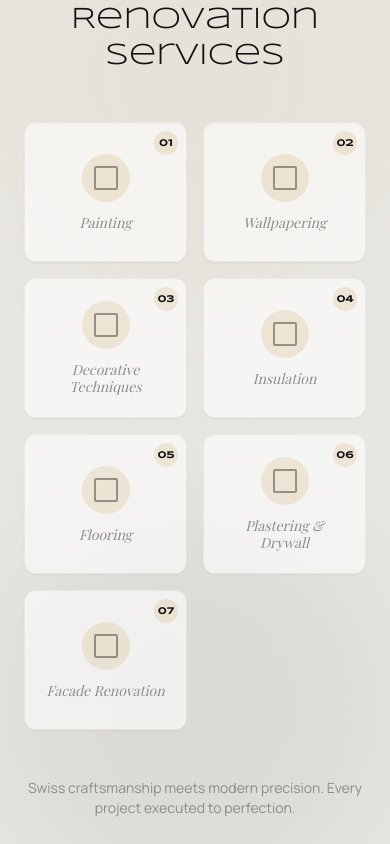
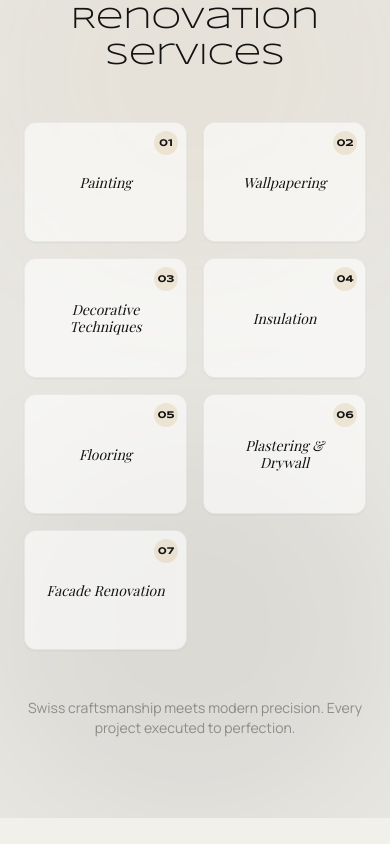
Before and after one commit to alwaysriccardo/aristotel-multiple, a React (Vite) app: page / in a window 390 px wide. Shown: the part 4360-5204 px from the top of the page. Built offline with nearby package versions, Linux system fonts and the light colour scheme; a web font is replaced by a local one.

Commit message:
Remove icons and fix mobile lag in renovation services section

```diff
--- a/App.tsx
+++ b/App.tsx
@@ -234,30 +234,25 @@ const App: React.FC = () => {
                {RENOVATION_SERVICES.map((service, i) => (
                  <div
                    key={i}
-                   className="group cursor-none bg-white/60 backdrop-blur-sm rounded-xl p-5 border border-swiss-dark/5 hover:border-swiss-gold/50 shadow-sm hover:shadow-xl transition-all duration-300 hover:-translate-y-1 flex flex-col items-center justify-center text-center min-h-[140px] relative overflow-hidden"
+                   className="group cursor-none bg-white/60 backdrop-blur-sm rounded-xl p-5 border border-swiss-dark/5 md:hover:border-swiss-gold/50 shadow-sm md:hover:shadow-xl transition-all duration-300 md:hover:-translate-y-1 flex flex-col items-center justify-center text-center min-h-[120px] relative overflow-hidden"
                  >
-                   {/* Animated background */}
-                   <div className="absolute inset-0 bg-gradient-to-br from-swiss-gold/0 to-swiss-gold/10 opacity-0 group-hover:opacity-100 transition-opacity duration-500"></div>
+                   {/* Animated background - desktop only */}
+                   <div className="hidden md:block absolute inset-0 bg-gradient-to-br from-swiss-gold/0 to-swiss-gold/10 opacity-0 group-hover:opacity-100 transition-opacity duration-500"></div>
 
                    {/* Number badge */}
-                   <div className="absolute top-2 right-2 w-6 h-6 rounded-full bg-swiss-gold/20 flex items-center justify-center group-hover:bg-swiss-gold/40 transition-colors">
+                   <div className="absolute top-2 right-2 w-6 h-6 rounded-full bg-swiss-gold/20 flex items-center justify-center md:group-hover:bg-swiss-gold/40 transition-colors">
                      <span className="text-[10px] font-display text-swiss-dark font-bold">
                        {String(i + 1).padStart(2, '0')}
                      </span>
                    </div>
 
-                   {/* Decorative icon placeholder */}
-                   <div className="w-12 h-12 mb-3 rounded-full bg-swiss-gold/20 flex items-center justify-center group-hover:bg-swiss-gold/30 transition-all duration-300 group-hover:scale-110 relative z-10">
-                     <div className="w-6 h-6 border-2 border-swiss-dark/40 rounded-sm group-hover:rotate-45 transition-transform duration-500"></div>
-                   </div>
-
                    {/* Service name */}
-                   <span className="text-sm font-serif italic text-swiss-stone group-hover:text-swiss-dark transition-colors duration-300 leading-tight relative z-10">
+                   <span className="text-sm font-serif italic text-swiss-dark md:text-swiss-stone md:group-hover:text-swiss-dark transition-colors duration-300 leading-tight relative z-10">
                      {service}
                    </span>
 
-                   {/* Bottom accent line */}
-                   <div className="absolute bottom-0 left-0 h-1 w-0 bg-swiss-gold group-hover:w-full transition-all duration-500"></div>
+                   {/* Bottom accent line - desktop only */}
+                   <div className="hidden md:block absolute bottom-0 left-0 h-1 w-0 bg-swiss-gold group-hover:w-full transition-all duration-500"></div>
                  </div>
                ))}
              </div>
```
